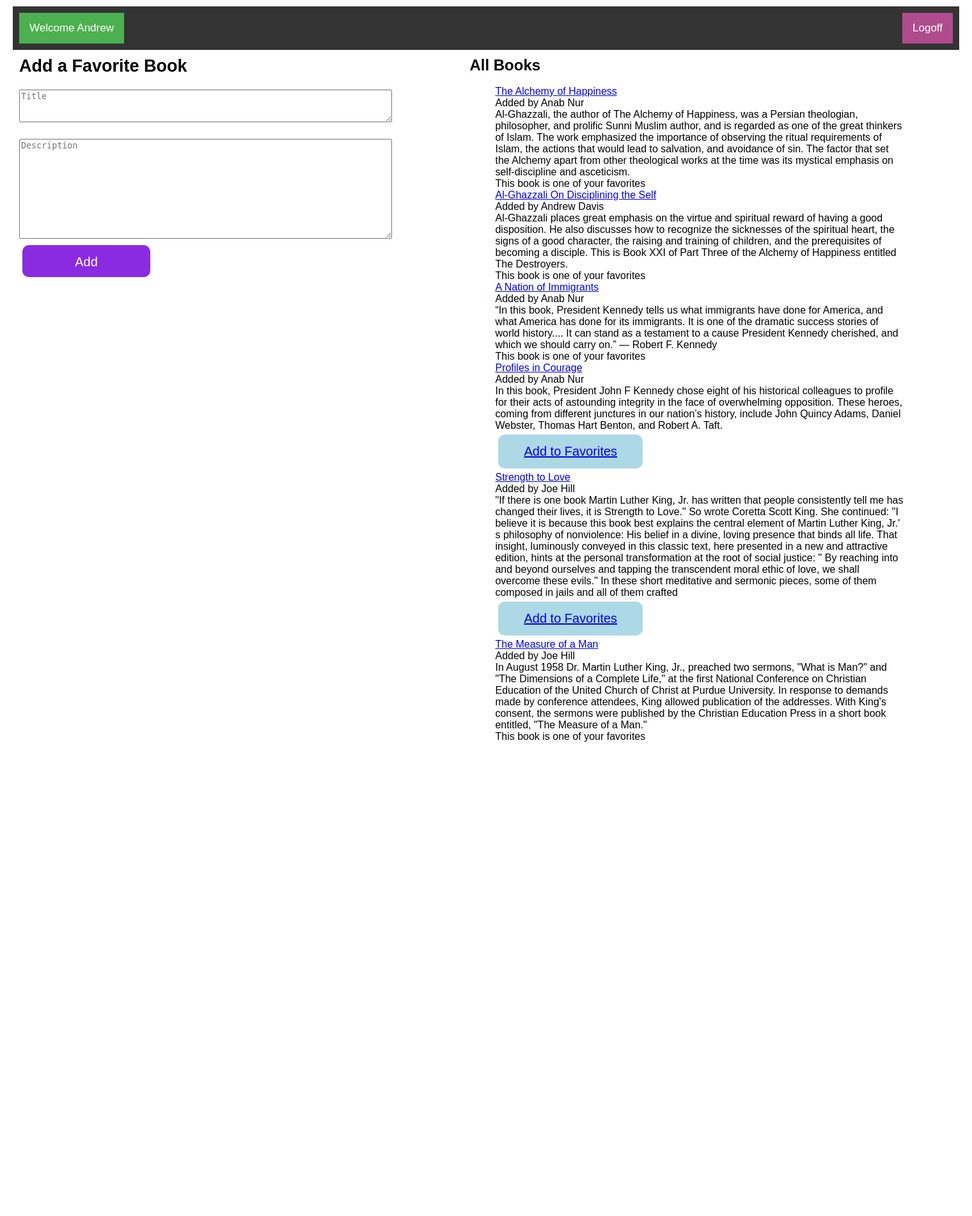
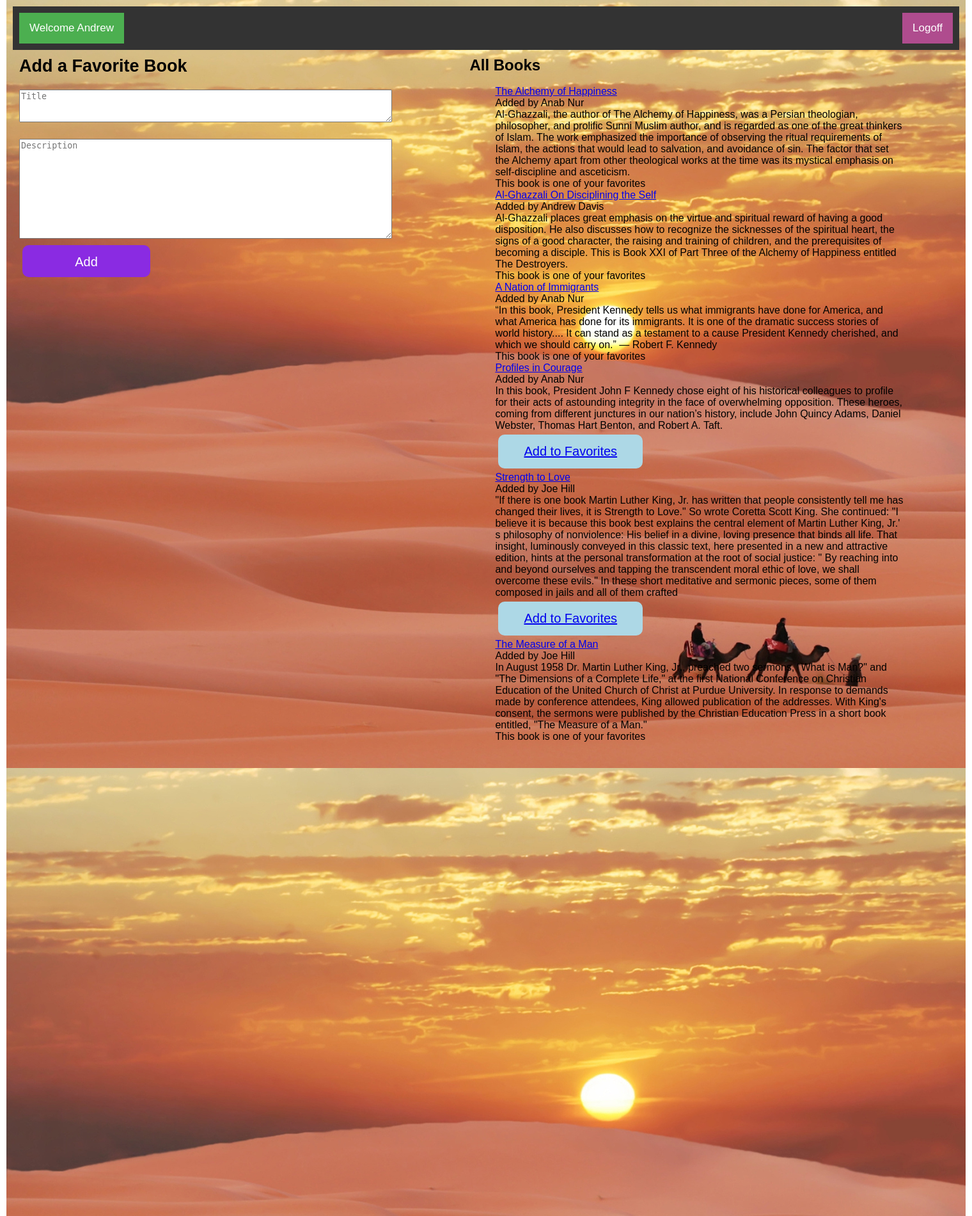
Before and after one commit to MoDev20/Abdullahi-Mo-Mohamud, a Django app: template favoriteBooksApp/templates/book.html in a window 1520 px wide. Shown: the whole page at 64% size. Run offline with Django 3.2, Linux system fonts and the light colour scheme; the template is opened without the code that fills it: values that come from a table or form of the project are taken from there, others are empty; data comes from the database, SQL or seed files in the repository.

Commit message:
Update style.css

```diff
--- a/favoriteBooksApp/static/style.css
+++ b/favoriteBooksApp/static/style.css
@@ -46,7 +46,7 @@ body {font-family: Arial, Helvetica, sans-serif;}
     padding: 10px;
 
 /* background-color:rgb(118, 100, 101), */
-    /* background-image: url("saharaDesert.jpg"); */
+    background-image: url("saharaDesert.jpg");
 }
 .container3{
     width: 1500px;
```
